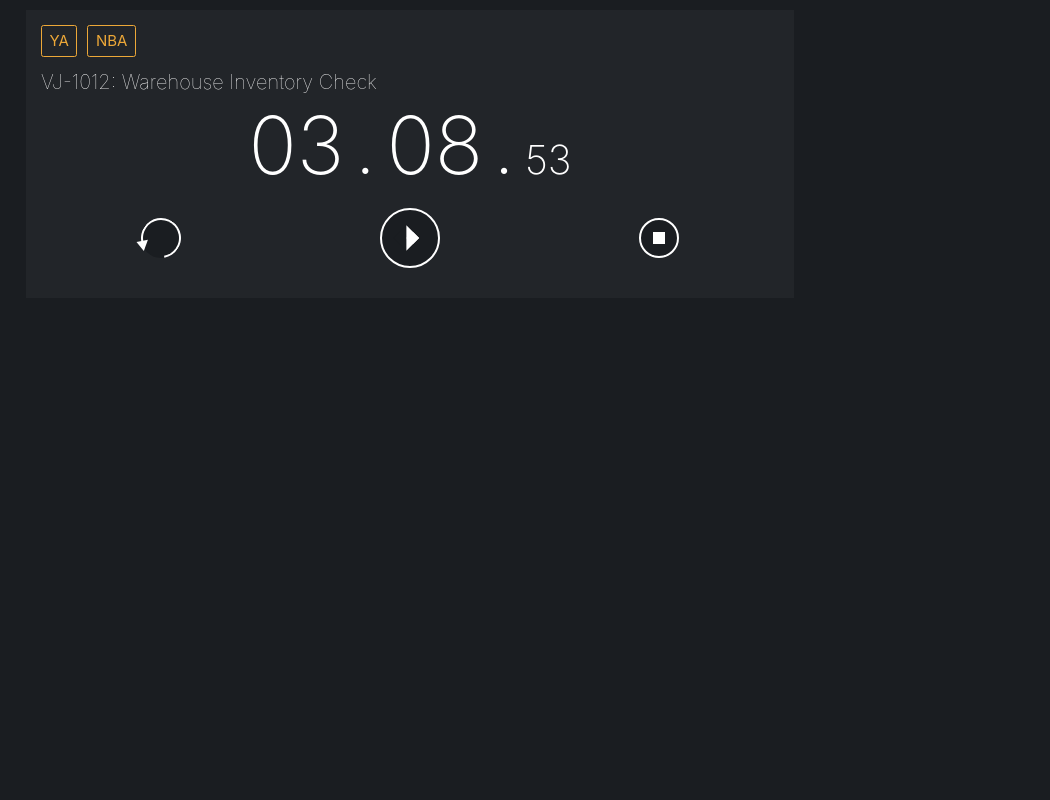
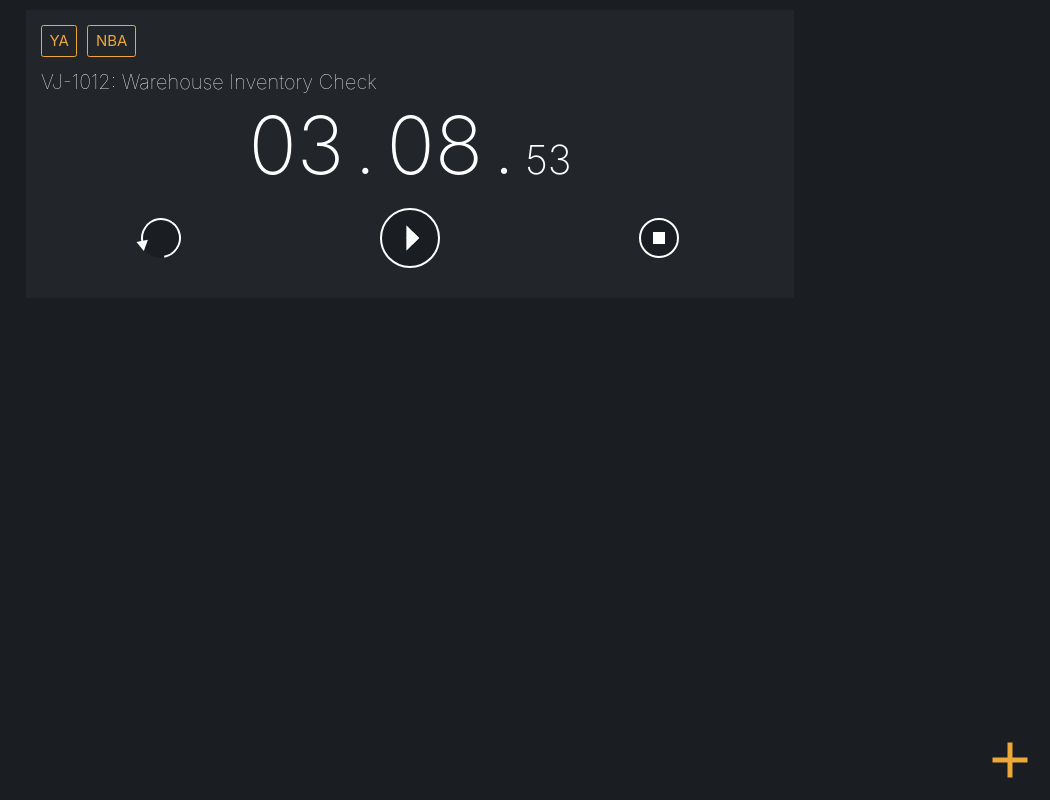
Before and after one commit to counterall/tracking-time, a React (Create React App) app: page / in a window 1280 px wide. Shown: the whole page, without its empty margins (230-1280 px from the left). Built offline with nearby package versions, Linux system fonts and the light colour scheme.

Commit message:
Make "add new task" work with new indexedDB

```diff
--- a/src/TrackApp.js
+++ b/src/TrackApp.js
@@ -44,15 +44,23 @@ class TrackApp extends Component {
 
     handleAddTask(newTask) {
         if (Object.keys(newTask).length) {
-            const newState = {
-                activeTaskTag: newTask.tag,
-                activeTaskName: newTask.name,
-                activeTaskTS: 0,
-                activeTaskIsRunning: true
-            };
-            this.setState(() => {
-                return newState
-            }, this.initialiseDisplay);
+            // if an active task still exists, first simulate the task finishing operation
+            if ('id' in this.state.activeTask) {
+                const activeTaskID = this.state.activeTask.id;
+                idbCRUD.updateTask(activeTaskID, {duration: this.state.activeTask.duration, active: 0}).then(updated => {
+                    if (updated) {
+                        idbCRUD.getTaskListOfToday().then(list => {
+                            this._addNewTask(newTask, list);
+                        }).catch(e => {
+                            console.log("Failed to fetch task list: " + e);
+                        });
+                    } else {
+                        console.log("Failed to set active task inactive in IDB.");
+                    }
+                });
+            } else {
+                this._addNewTask(newTask);
+            }
         }
     }
 
@@ -63,6 +71,7 @@ class TrackApp extends Component {
     }
 
     handleFinishClick() {
+        clearInterval(this.timer);
         const activeTaskID = this.state.activeTask.id;
         idbCRUD.updateTask(activeTaskID, {duration: this.state.activeTask.duration, active: 0}).then(updated => {
             if (updated) {
@@ -107,6 +116,30 @@ class TrackApp extends Component {
         }
     }
 
+    _addNewTask(newTask, list = []) {
+        clearInterval(this.timer);
+        // Now create the new task
+        idbCRUD.createTask({
+            project_id: this.state.activeProject.id,
+            tags: newTask.tags,
+            name: newTask.name,
+            duration: 0
+        }).then((taskId) => {
+            return idbCRUD.getActiveTask()
+        }).then(activeTask => {
+            const newState = {
+                activeTask: activeTask,
+                activeTaskIsRunning: false
+            };
+            if (list.length) {
+                newState.taskList = list;
+            }
+            this.setState(newState);
+        }).catch(e => {
+            console.log("Failed to create new task: " + e);
+        });
+    }
+
     componentDidMount() {
         // this.initialiseDisplay();
     }
@@ -124,18 +157,18 @@ class TrackApp extends Component {
             this.timer = setInterval(() => {
                 originalActiveTaskDuration++;
                 this.setState(updateActiveTaskDurationState);
+                console.log("timer is on!");
             }, 1000);
         } else {
             this.setState(updateActiveTaskDurationState);
         }
-
     }
 
     render() {
         console.log('rendered once!');
         return <div className="wrapper">
             <ActiveTask {...this.state.activeTask} isRunning={this.state.activeTaskIsRunning} handleResetClick={this.handleResetClick} handleFinishClick={this.handleFinishClick} handleResumeClick={this.handleResumeClick} />
-            {/* <AddNewTask handleAddTask={this.handleAddTask} /> */}
+            <AddNewTask handleAddTask={this.handleAddTask} />
             <TaskList taskList={this.state.taskList} />
         </div>
     }
--- a/src/components/add_task/AddTaskModal.js
+++ b/src/components/add_task/AddTaskModal.js
@@ -17,7 +17,7 @@ function AddTaskModal(props) {
             const form = document.forms[formName];
             const [taskTag, taskName] = [...form.elements];
             const newTask = {
-                tag: taskTag.value,
+                tags: taskTag.value.split(',').filter((tag) => tag.trim()).map(tag => tag.trim()),
                 name: taskName.value
             };
             hideAndResetForm();
--- a/src/helpers/idbCRUD.js
+++ b/src/helpers/idbCRUD.js
@@ -24,7 +24,7 @@ function idbCRUD() {
         }
     };
 
-    const createTask = taskObj => idb.tasks.add({...taskObj, date: getTodayTag()});
+    const createTask = taskObj => idb.tasks.add({...taskObj, active: 1, date: getTodayTag()});
 
     const updateTask = (id, updateObj) => idb.tasks.update(id, updateObj);
 
```
